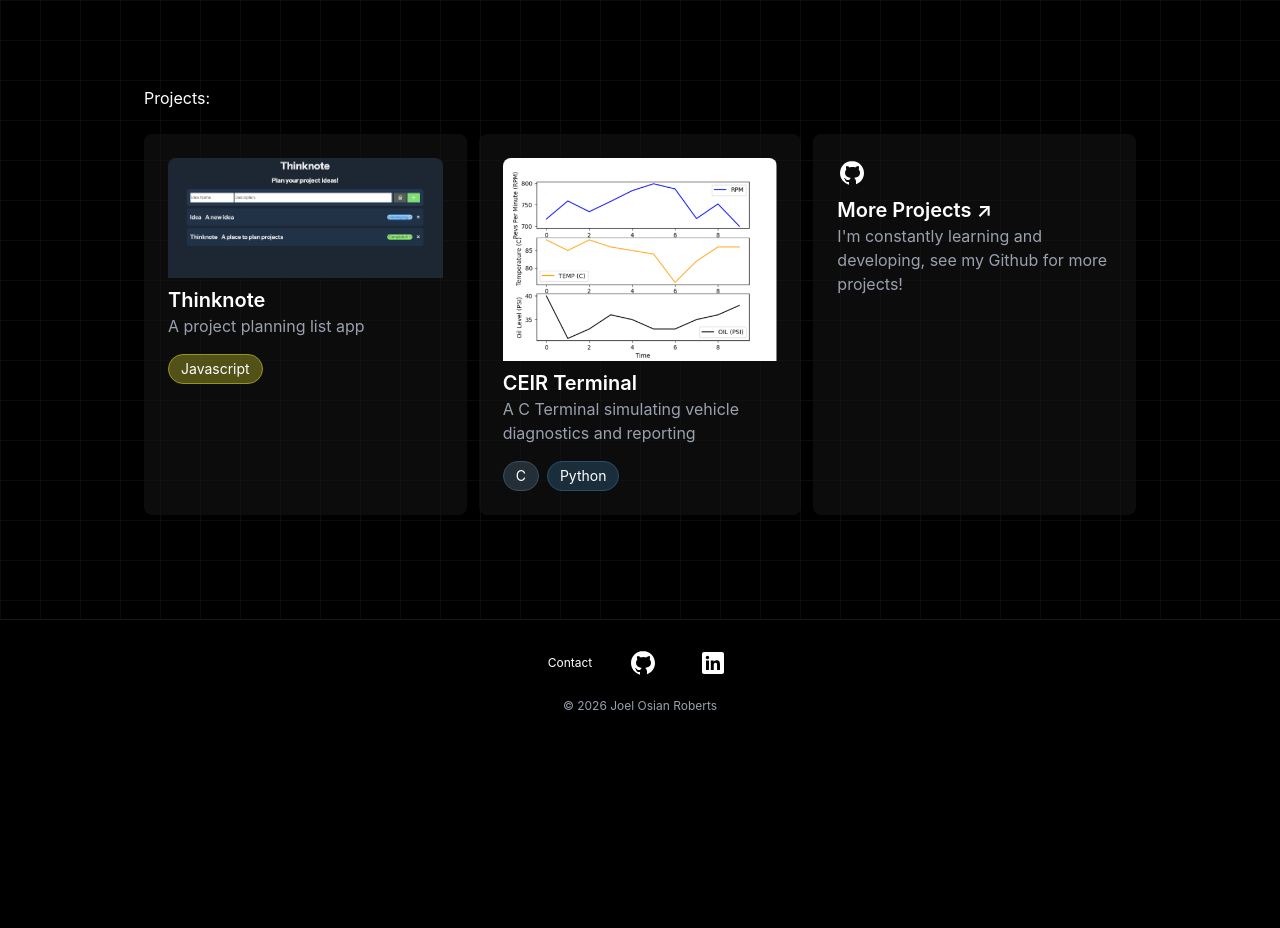
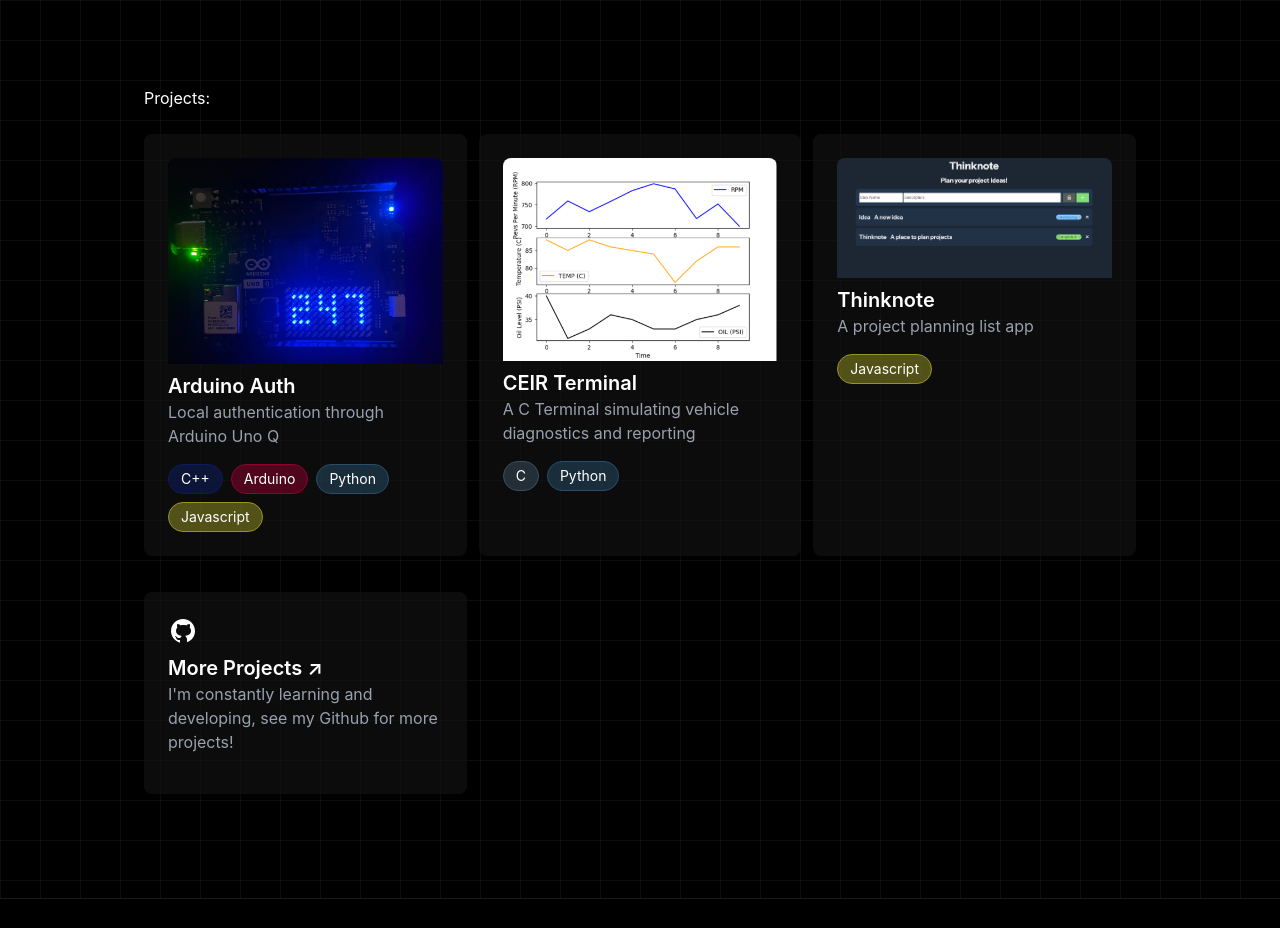
Before and after one commit to joel06rob/react-portfolio, a React (Vite) app in the folder react-portfolio/: page / in a window 1280 px wide. Shown: the part 1960-2888 px from the top of the page. Before the commit the page ends 2698 px from the top, so only its background shows below. Built offline with nearby package versions, Linux system fonts and the light colour scheme.

Commit message:
update projects - arduino

```diff
--- a/react-portfolio/index.html
+++ b/react-portfolio/index.html
@@ -3,7 +3,7 @@
   <head>
     <meta charset="UTF-8" />
     <meta name="viewport" content="width=device-width, initial-scale=1.0" />
-    <title>react-portfolio</title>
+    <title>Joel Osian Roberts | Software Engineer</title>
   </head>
   <body class="bg-black">
     <div id="root"></div>
--- a/react-portfolio/src/components/Projects.jsx
+++ b/react-portfolio/src/components/Projects.jsx
@@ -1,10 +1,10 @@
 const projects = [
     {
-        title: "Thinknote",
-        desc: "A project planning list app",
-        langs: ["Javascript"],
-        img: "/thinknote.png",
-        link: "https://github.com/joel06rob/ThinkNote"
+        title: "Arduino Auth",
+        desc: "Local authentication through Arduino Uno Q",
+        langs: ["C++", "Arduino", "Python", "Javascript"],
+        img: "/arduinoauthss.jpg",
+        link: "https://github.com/joel06rob/Arduino-Auth-System"
     },
     {
         title: "CEIR Terminal",
@@ -13,14 +13,22 @@ const projects = [
         img: "/ceirterminal.png",
         link: "https://github.com/joel06rob/CEIR-Terminal"
     },
-
-
+    {
+        title: "Thinknote",
+        desc: "A project planning list app",
+        langs: ["Javascript"],
+        img: "/thinknote.png",
+        link: "https://github.com/joel06rob/ThinkNote"
+    },
 ]
 
 const languages = {
     Python: "text-white bg-[#284E6A]/50 border-[#284E6A]",
     Javascript: "text-white bg-[#979522]/50 border-[#979522]",
-    C: "text-white bg-[#3A5061]/50 border-[#3A5061]"
+    C: "text-white bg-[#3A5061]/50 border-[#3A5061]",
+    "C++": "text-white bg-[#0C1C63]/50 border-[#0C1C63]",
+    Arduino: "text-white bg-[#92002E]/50 border-[#92002E]",
+
 }
 
 export default function Projects(){
```
Also changed, not shown: react-portfolio/public/arduinoauthss.jpg (added).
